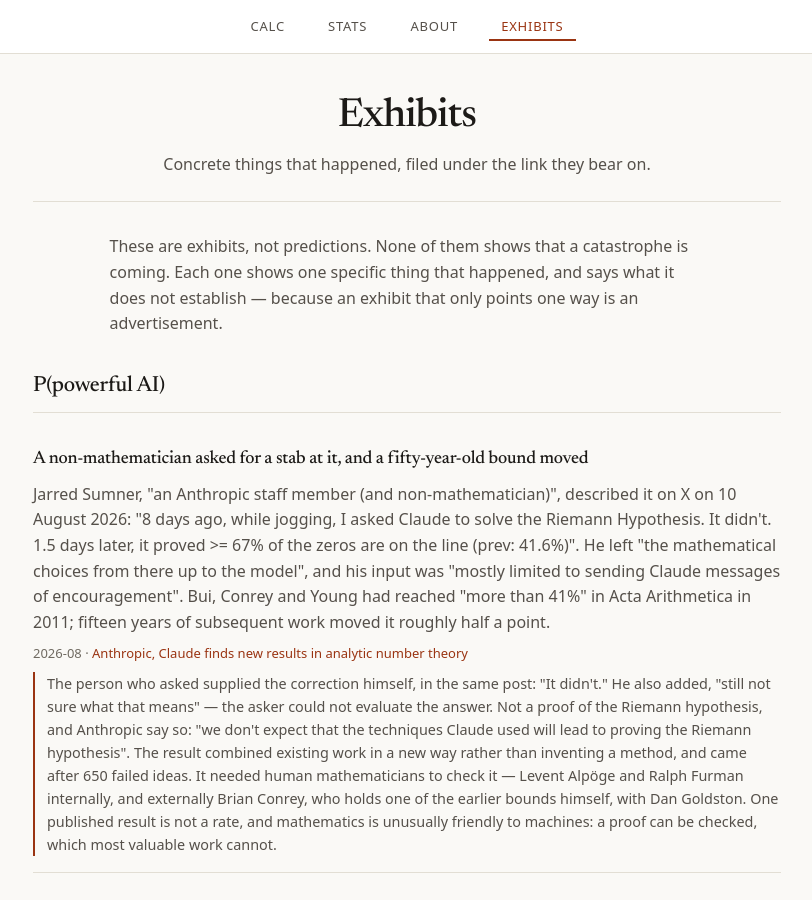
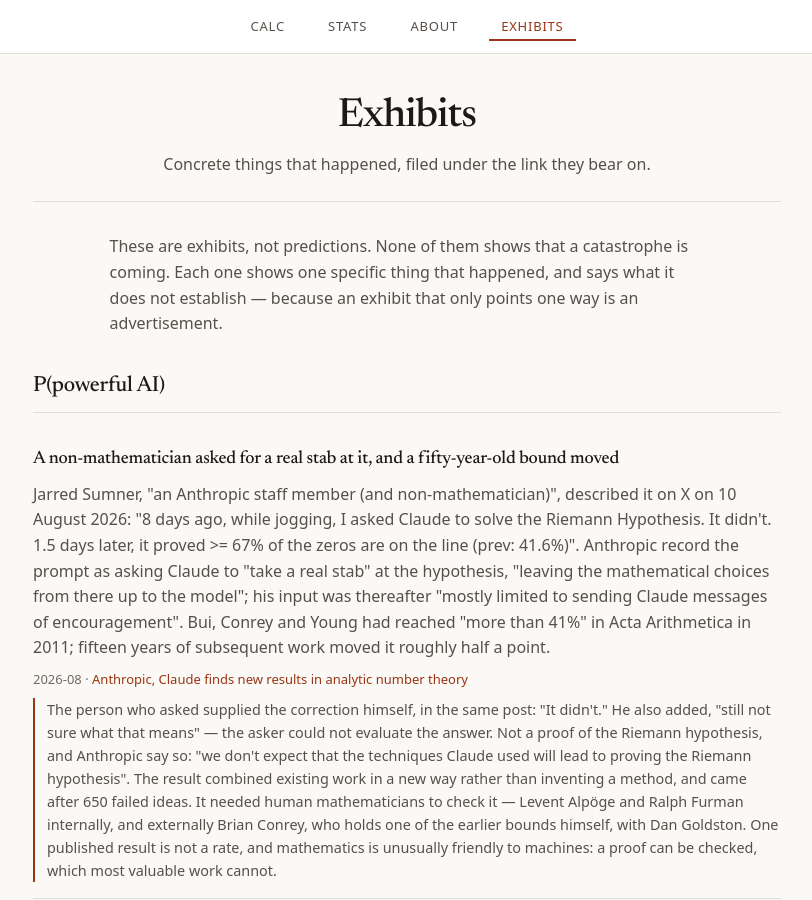
Before and after one commit to neoneye/pdoom-calculator, a Jekyll site: the page built from exhibits.html, in a window 1280 px wide and 900 px high. Shown: the whole window, without its empty margins (233-1045 px from the left). Built offline with Jekyll 4.4.1, drawn with Linux system fonts in a browser that asks for light colours.

Commit message:
Restore the exact phrase: a real stab

```diff
--- a/_data/exhibits.yml
+++ b/_data/exhibits.yml
@@ -18,15 +18,16 @@
 
 - id: claude-riemann-zeta
   link: powerfulAi
-  title: A non-mathematician asked for a stab at it, and a fifty-year-old bound moved
+  title: A non-mathematician asked for a real stab at it, and a fifty-year-old bound moved
   date: 2026-08
   what: >
     Jarred Sumner, "an Anthropic staff member (and non-mathematician)", described it
     on X on 10 August 2026: "8 days ago, while jogging, I asked Claude to solve the
     Riemann Hypothesis. It didn't. 1.5 days later, it proved >= 67% of the zeros are
-    on the line (prev: 41.6%)". He left "the mathematical choices from there up to
-    the model", and his input was "mostly limited to sending Claude messages of
-    encouragement". Bui, Conrey and Young had reached "more than 41%" in Acta
+    on the line (prev: 41.6%)". Anthropic record the prompt as asking Claude to
+    "take a real stab" at the hypothesis, "leaving the mathematical choices from
+    there up to the model"; his input was thereafter "mostly limited to sending
+    Claude messages of encouragement". Bui, Conrey and Young had reached "more than 41%" in Acta
     Arithmetica in 2011; fifteen years of subsequent work moved it roughly half a
     point.
   source:
```
